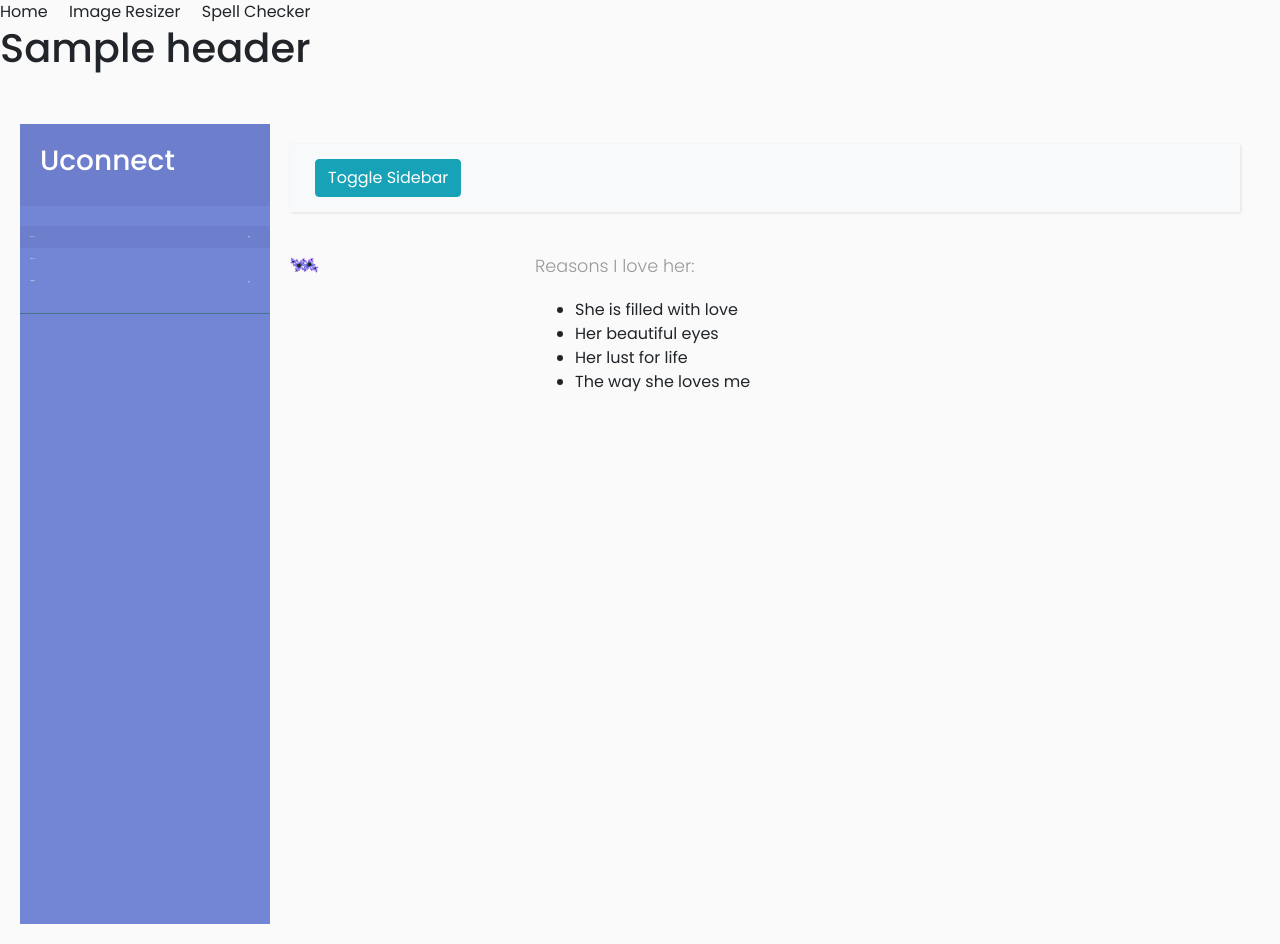
After one commit to ldorourke/CS-4523-Senior-Design, a Django app: template seniordesign/templates/myEvents.html in a window 1280 px wide. The commit adds this page. Run offline with Django 3.2, Linux system fonts and the light colour scheme; the template is opened without the code that fills it: most values are stand-ins (such as "Sample title", 1, 10 or a date in 2020); some libraries are stand-ins or nearby versions.

Commit message:
added sidebar base2.html

```diff
--- a/mysite/static/seniordesign/sidebar_style.css
+++ b/mysite/static/seniordesign/sidebar_style.css
@@ -85,7 +85,7 @@ a:focus {
 
 #sidebar ul li a {
     padding: 10px;
-    font-size: 1.1em;
+    font-size: 0.1em;
     display: block;
 }
 
--- /dev/null
+++ b/seniordesign/templates/base2.html
@@ -0,0 +1,114 @@
+<!DOCTYPE html>
+<html>
+<head>
+    <title>
+        {% block title %}
+        {{ header }}
+        {% endblock title %}
+    </title>
+    {% block stylesheets %}
+        {% load static %}
+        <script src="https://code.jquery.com/jquery-3.3.1.slim.min.js" integrity="sha256-3edrmyuQ0w65f8gfBsqowzjJe2iM6n0nKciPUp8y+7E=" crossorigin="anonymous"></script>
+
+
+        <link rel="stylesheet" type="text/css" href="/static/seniordesign/style.css">
+        <link rel="stylesheet" href="https://stackpath.bootstrapcdn.com/bootstrap/4.1.3/css/bootstrap.min.css" integrity="sha384-MCw98/SFnGE8fJT3GXwEOngsV7Zt27NXFoaoApmYm81iuXoPkFOJwJ8ERdknLPMO" crossorigin="anonymous">
+    {% endblock stylesheets %}
+</head>
+<body class="dashboard">
+    <div id="container">
+        <div id="header">
+	    <div id="user-tools">
+                <a href="/seniordesign/index">Home</a>
+                &nbsp; &nbsp;
+                <a href="/seniordesign/imageresizer">Image Resizer</a>
+                &nbsp; &nbsp;
+                <a href="/seniordesign/spellchecker">Spell Checker</a>
+            </div>
+            <div>
+                <h1>{{ header }}</h1>
+            </div>
+        </div>
+        <br>
+        <div id="content" class="colMS">
+            <div id="content-main">
+                    <link rel="stylesheet" href="{% static "seniordesign/sidebar_style.css" %}">
+
+                    <script src="https://code.jquery.com/jquery-3.3.1.slim.min.js" integrity="sha384-q8i/X+965DzO0rT7abK41JStQIAqVgRVzpbzo5smXKp4YfRvH+8abtTE1Pi6jizo" crossorigin="anonymous"></script>
+
+                    <script src="https://cdnjs.cloudflare.com/ajax/libs/popper.js/1.14.0/umd/popper.min.js" integrity="sha384-cs/chFZiN24E4KMATLdqdvsezGxaGsi4hLGOzlXwp5UZB1LY//20VyM2taTB4QvJ" crossorigin="anonymous"></script>
+
+                    <script src="https://stackpath.bootstrapcdn.com/bootstrap/4.1.0/js/bootstrap.min.js" integrity="sha384-uefMccjFJAIv6A+rW+L4AHf99KvxDjWSu1z9VI8SKNVmz4sk7buKt/6v9KI65qnm" crossorigin="anonymous"></script>
+
+
+                <div class="wrapper">
+
+                    <nav id="sidebar">
+                        <div class="sidebar-header">
+                            <h3>Uconnect</h3>
+                        </div>
+
+                        <ul class="list-unstyled components">
+                            <li class="active">
+                                <a href="#homeSubmenu" data-toggle="collapse" aria-expanded="false" class="dropdown-toggle">
+                                    Home
+                                </a>
+                            </li>
+                            <li>
+                                <a href="#">
+                                    <i class="fas fa-briefcase"></i>
+                                    About
+                                </a>
+                                <a href="#pageSubmenu" data-toggle="collapse" aria-expanded="false" class="dropdown-toggle">
+                                    <i class="fas fa-copy"></i>
+                                    Pages
+                                </a>
+                            </li>
+                        </ul>
+
+                    </nav>
+
+
+                    <div id="content">
+
+                        <nav class="navbar navbar-expand-lg navbar-light bg-light">
+                            <div class="container-fluid">
+
+                                <button type="button" id="sidebarCollapse" class="btn btn-info">
+                                    <i class="fas fa-align-left"></i>
+                                    <span>Toggle Sidebar</span>
+                                </button>
+                                <button class="btn btn-dark d-inline-block d-lg-none ml-auto" type="button" data-toggle="collapse" data-target="#navbarSupportedContent" aria-controls="navbarSupportedContent" aria-expanded="false" aria-label="Toggle navigation">
+                                    <i class="fas fa-align-justify"></i>
+                                </button>
+
+                                <div class="collapse navbar-collapse" id="navbarSupportedContent">
+
+                                </div>
+
+                            </div>
+                        </nav>
+
+                        {% block content %}
+                        {% endblock content %}
+                    </div>
+                </div>
+
+                <script>
+                $(document).ready(function () {
+
+                    $('#sidebarCollapse').on('click', function () {
+                        $('#sidebar').toggleClass('active');
+                    });
+
+                });
+
+                </script>
+
+
+
+            </div>
+        </div>
+    </div>
+</body>
+</html>
--- /dev/null
+++ b/seniordesign/templates/myEvents.html
@@ -0,0 +1,23 @@
+{% extends "base2.html" %}
+
+{% block content %}
+
+{% load static %}
+
+<div class="row">
+        <div class="col-xs-3 col-sm-3 col-md-3">
+          <img class="image-two image-border" src="{% static "seniordesign/logo.png" %}" height="10%" width="auto" />
+        </div>
+        <!-- list of reasons I love Ami here -->
+        <div class="col-xs-9 col-sm-9 col-md-9 list-background">
+          <p> Reasons I love her: </p>
+          <ul>
+            <li> She is filled with love </li>
+            <li> Her beautiful eyes </li>
+            <li> Her lust for life </li>
+            <li> The way she loves me </li>
+          </ul>
+        </div>
+</div>
+
+{% endblock content %}
--- a/seniordesign/urls.py
+++ b/seniordesign/urls.py
@@ -4,7 +4,7 @@ from django.conf.urls import url
 from . import views
 from django.contrib.auth.views import LoginView
 
-from seniordesign.views import (index, logout_view, userCreate)
+from seniordesign.views import * #(index, logout_view, userCreate)
 
 
 app_name = 'seniordesign'
@@ -19,7 +19,7 @@ urlpatterns = [
     url(r'^register/$', userCreate ,name ="register"),
     url(r'^createEvent/$', userCreate ,name ="createEvent"),
     url(r'^viewEvent/$', userCreate ,name ="viewEvent"),
-    url(r'^interests/*$', views.interests, name='interests'),
+    url(r'^myEvents/*$', views.myEvents, name='myEvents'),
 
 
     #The next two need their template names, add the names after the html files are added to proj
--- a/seniordesign/views.py
+++ b/seniordesign/views.py
@@ -23,8 +23,8 @@ def index(request):
 def dashboard(request):
     return render(request, 'dashboard.html', {'header': site_hdr})
 
-def interests(request):
-    return render(request, 'search_interests.html', {'header': site_hdr})
+def myEvents(request):
+    return render(request, 'myEvents.html', {'header': site_hdr})
 
 def logout_view(request):
     logout(request)
```
Also changed, not shown: seniordesign/templates/dashboard.html (+2 -118 lines).
